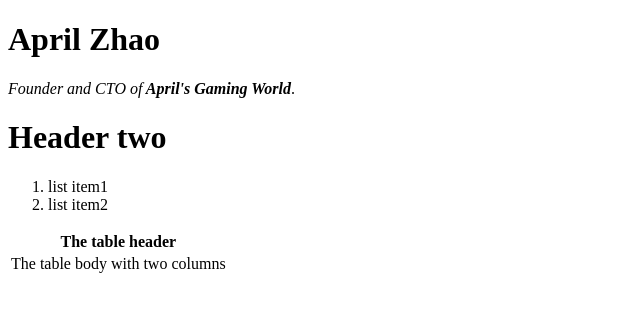
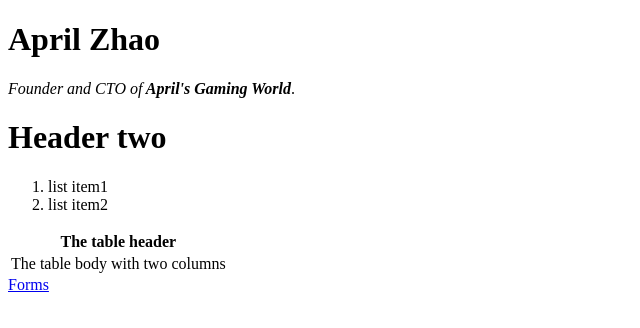
Before and after one commit to ApesZhao/CV, a plain HTML site: page index.html in a window 1280 px wide. Shown: the full height of the page, 0-640 px from the left. Drawn offline with Linux system fonts and the light colour scheme.

Commit message:
Update index.html

```diff
--- a/index.html
+++ b/index.html
@@ -28,6 +28,6 @@
         </tr>
     </tbody>
 </table>
-
+<a href = "Forms.html">Forms</a>
 </body>
 </html>
```
